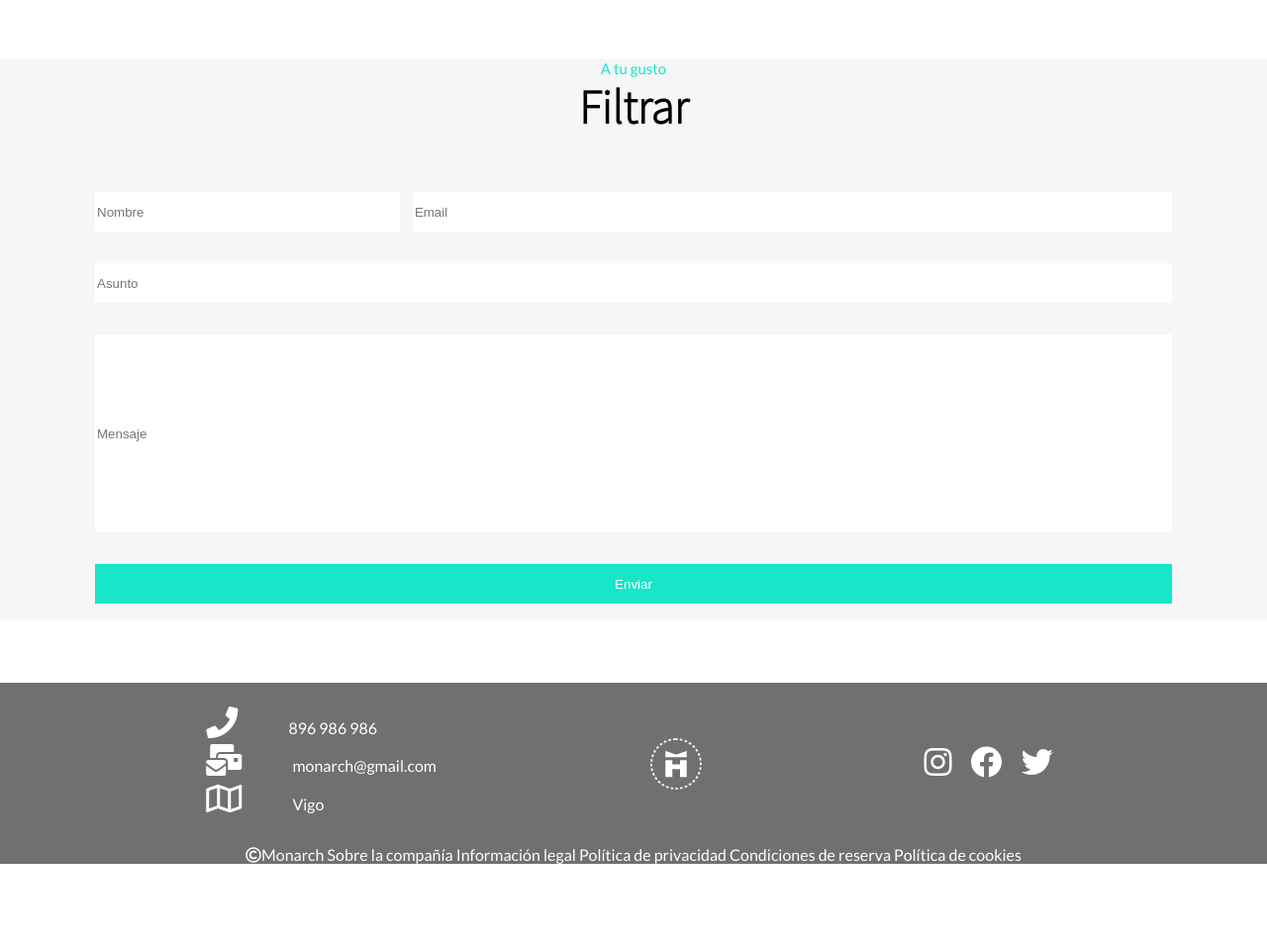
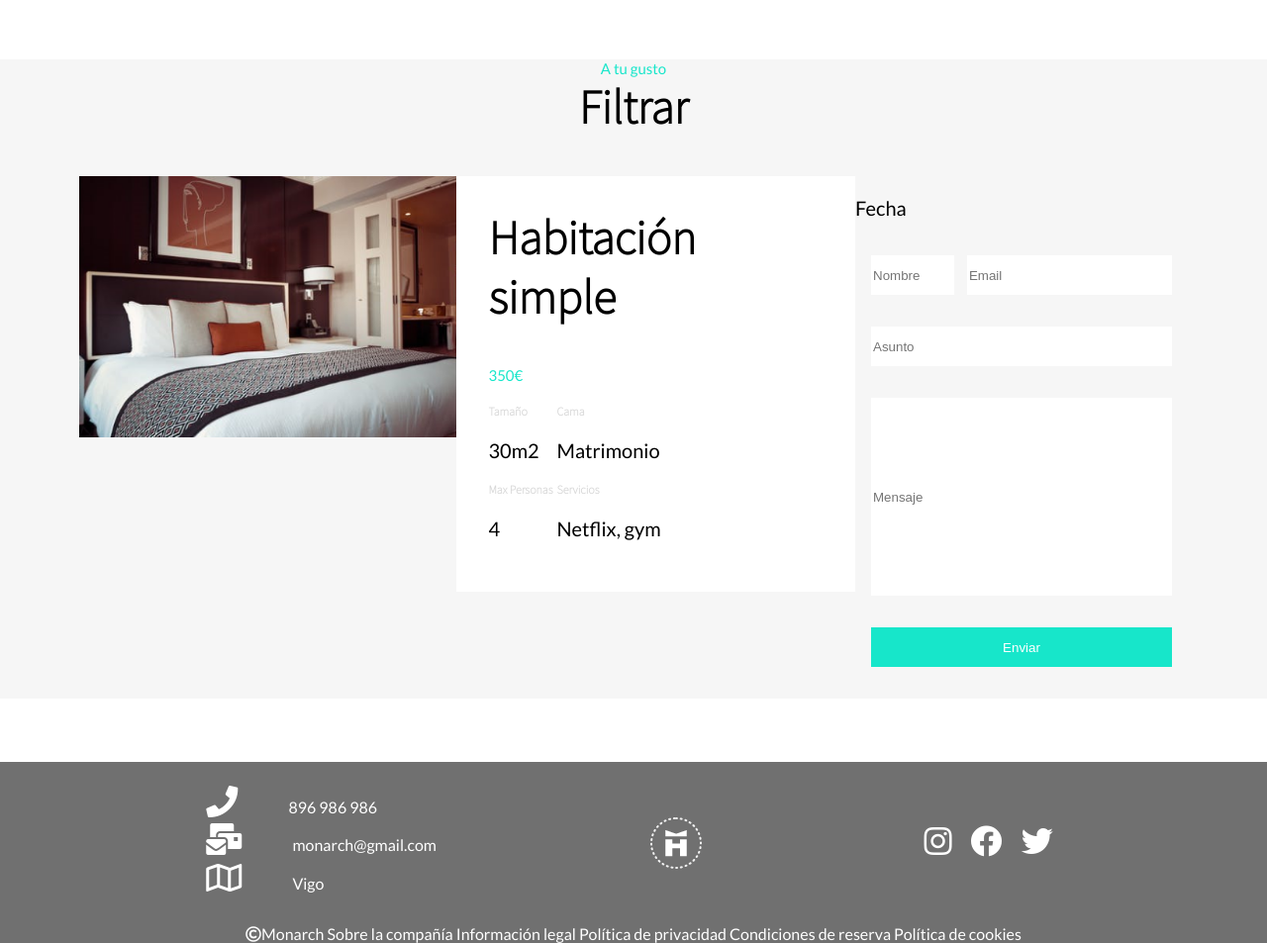
Before and after one commit to Diesouto/MonarchHotel, a PHP site: page /reserva.html in a window 1280 px wide. Shown: the part 244-1197 px from the top of the page at 99% size. Before the commit the page ends 1117 px from the top, so only its background shows below. Run offline with PHP 8.4, Linux system fonts and the light colour scheme.

Commit message:
Reservas css

```diff
--- a/css/_reserva.scss
+++ b/css/_reserva.scss
@@ -0,0 +1,28 @@
+#habitaciones {
+    flex:70%;
+}
+
+
+
+#filtro {
+    flex: 30%;
+    text-align: start;
+}
+
+.foto {
+    width:50%;
+}
+
+.foto img {
+    width:100%;
+}
+
+.info {
+    background-color: white;
+    text-align: start;
+    padding: 2em;
+}
+
+.info ul li {
+    display: inline-block;
+}
--- a/css/styles.css
+++ b/css/styles.css
@@ -349,6 +349,37 @@ ul li a {
   margin-right: 1em;
 }
 
+#habitaciones {
+  -webkit-box-flex: 70%;
+      -ms-flex: 70%;
+          flex: 70%;
+}
+
+#filtro {
+  -webkit-box-flex: 30%;
+      -ms-flex: 30%;
+          flex: 30%;
+  text-align: start;
+}
+
+.foto {
+  width: 50%;
+}
+
+.foto img {
+  width: 100%;
+}
+
+.info {
+  background-color: white;
+  text-align: start;
+  padding: 2em;
+}
+
+.info ul li {
+  display: inline-block;
+}
+
 .about .izquierda {
   width: 60%;
   margin-right: 10%;
--- a/reserva.html
+++ b/reserva.html
@@ -26,15 +26,37 @@
         <h4>A tu gusto</h4>
         <h3>Filtrar</h3>
 
-        <div id="flex">
-
+        <div class="flex">
             <div id="habitaciones">
-
+                <div class="habitacion flex">
+                    <div class="foto">
+                        <img src="img/habitaciones/simple.png">
+                    </div>
+                    <div class="info">
+                        <h3>Habitación simple</h3>
+                        <h4>350€</h4>
+                        <ul>
+                            <li>
+                                <h5>Tamaño</h5>
+                                <p>30m2</p>
+                                <h5>Max Personas</h5>
+                                <p>4</p>
+                            </li>
+                            <li>
+                                <h5>Cama</h5>
+                                <p>Matrimonio</p>
+                                <h5>Servicios</h5>
+                                <p>Netflix, gym</p>
+                            </li>
+                        </ul>
+                    </div>
+                </div>
             </div>
 
             <div id="filtro">
                 <form>
                     <ul>
+                        <p>Fecha</p>
                         <li class="form-row">
                             <input id="nombre" type="text" placeholder="Nombre">
                             <input id="email" type="text" placeholder="Email">
```
Also changed, not shown: 1 other file.
